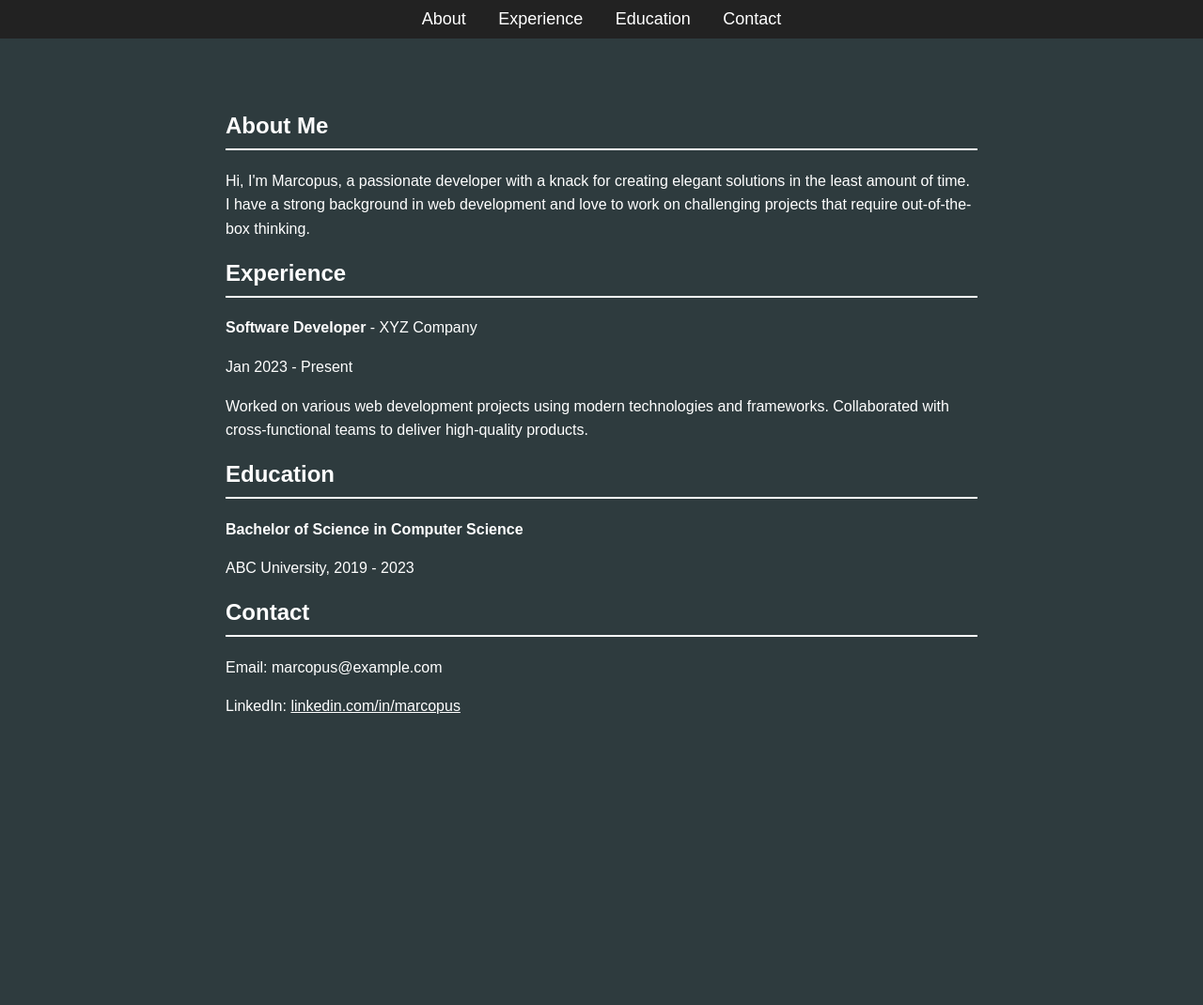
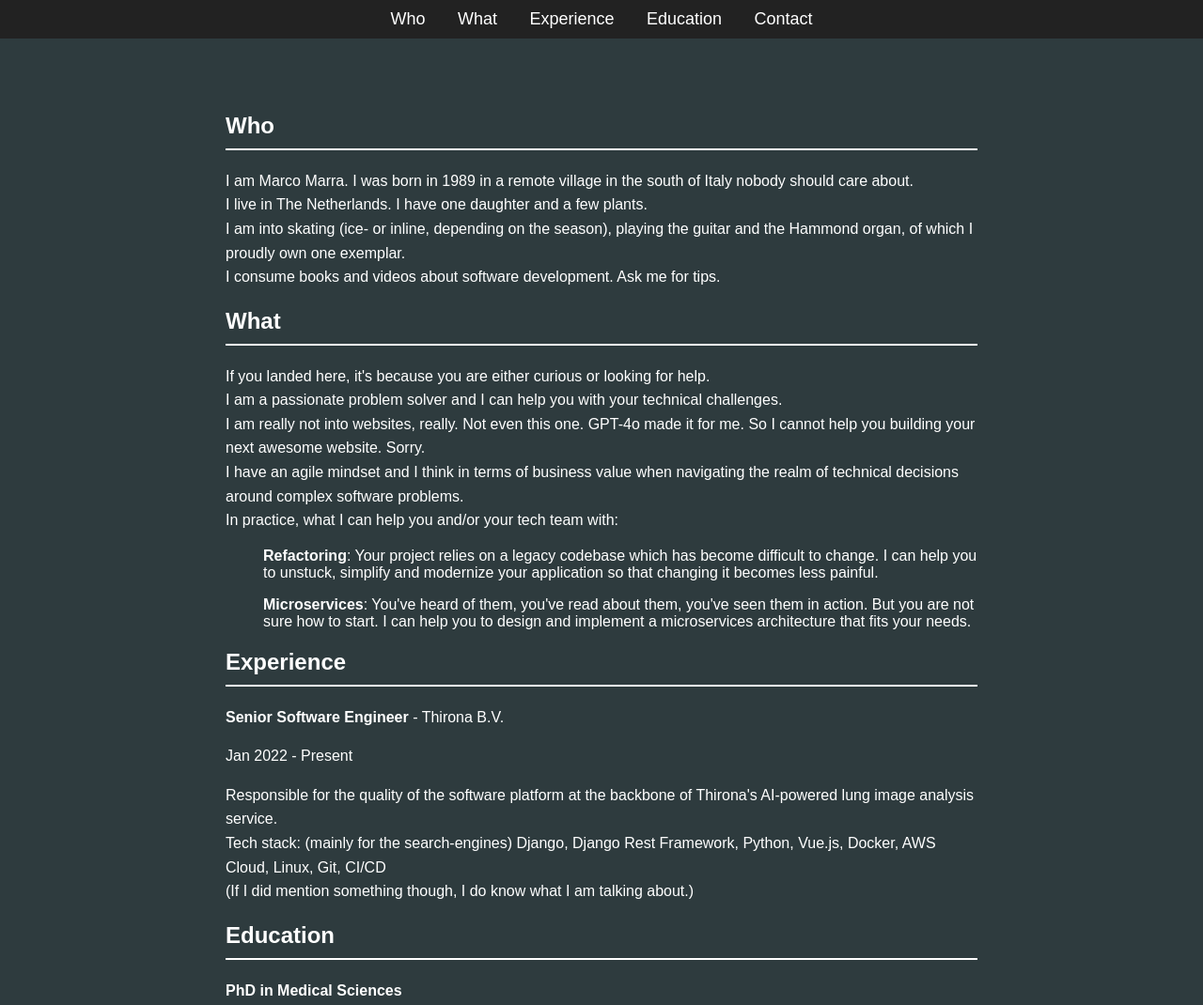
Before and after one commit to marcopus/test-resume, a plain HTML site: page index.html in a window 1280 px wide. Shown: the top 1070 px of the page at 94% size. Before the commit the page ends 841 px from the top, so only its background shows below. Drawn offline with Linux system fonts and the light colour scheme.

Commit message:
Add more about what I do.

```diff
--- a/index.html
+++ b/index.html
@@ -3,36 +3,74 @@
 <head>
     <meta charset="UTF-8">
     <meta name="viewport" content="width=device-width, initial-scale=1.0">
-    <title>marcopus</title>
+    <title>Marco Marra</title>
     <link rel="stylesheet" href="styles.css"> <!-- Link to the external CSS file -->
 </head>
 <body>
     <div class="header">
-        <a href="#about">About</a>
+        <a href="#who">Who</a>
+        <a href="#what">What</a>
         <a href="#experience">Experience</a>
         <a href="#education">Education</a>
         <a href="#contact">Contact</a>
     </div>
     <div class="container">
-        <section id="about">
-            <h1>About Me</h1>
-            <p>Hi, I'm Marcopus, a passionate developer with a knack for creating elegant solutions in the least amount of time. I have a strong background in web development and love to work on challenging projects that require out-of-the-box thinking.</p>
+        <section id="who">
+            <h1>Who</h1>
+            <p>
+                I am Marco Marra. I was born in 1989 in a remote village in the south of Italy nobody should care about.
+                <br>I live in The Netherlands. I have one daughter and a few plants.
+                <br>
+                I am into skating (ice- or inline, depending on the season), playing the guitar and the Hammond organ, of which I proudly own one exemplar.
+                <br>
+                I consume books and videos about software development. Ask me for tips.
+            </p>
+        </section>
+        <section id="what">
+            <h1>What</h1>
+            <p>
+                If you landed here, it's because you are either curious or looking for help.
+                <br>
+                I am a passionate problem solver and I can help you with your technical challenges.
+                <br>
+                I am really not into websites, really. Not even this one. GPT-4o made it for me. So I cannot help you building your next awesome website. Sorry.
+                <br>
+                I have an agile mindset and I think in terms of business value when navigating the realm of technical decisions around complex software problems.
+                <br>
+                In practice, what I can help you and/or your tech team with:
+                <ul><strong>Refactoring</strong>:
+                    Your project relies on a legacy codebase which has become difficult to change. I can help you to unstuck, simplify and modernize your application so that changing it becomes less painful.
+                </ul>
+                <ul><strong>Microservices</strong>:
+                    You've heard of them, you've read about them, you've seen them in action. But you are not sure how to start. I can help you to design and implement a microservices architecture that fits your needs.
+                </ul>
+                <ul><strong></strong></ul>
+            </p>
         </section>
         <section id="experience">
             <h2>Experience</h2>
-            <p><strong>Software Developer</strong> - XYZ Company</p>
-            <p>Jan 2023 - Present</p>
-            <p>Worked on various web development projects using modern technologies and frameworks. Collaborated with cross-functional teams to deliver high-quality products.</p>
+            <p><strong>Senior Software Engineer</strong> - Thirona B.V.</p>
+            <p>Jan 2022 - Present</p>
+            <p>
+                Responsible for the quality of the software platform at the
+                backbone of Thirona's AI-powered lung image analysis service.
+                <br>
+                Tech stack: (mainly for the search-engines) Django, Django Rest Framework, Python, Vue.js, Docker, AWS Cloud, Linux, Git, CI/CD
+                <br>(If I did mention something though, I do know what I am talking about.)
+
+            </p>
         </section>
         <section id="education">
             <h2>Education</h2>
-            <p><strong>Bachelor of Science in Computer Science</strong></p>
-            <p>ABC University, 2019 - 2023</p>
+            <p><strong>PhD in Medical Sciences</strong></p>
+            <p>Radboud University, Nijmegen, 2019</p>
+            <p><strong>Master of Science in Biomedical Engineering</strong></p>
+            <p>Politecnico di Torino, 2013</p>
         </section>
         <section id="contact">
             <h2>Contact</h2>
-            <p>Email: marcopus@example.com</p>
-            <p>LinkedIn: <a href="https://www.linkedin.com/in/marcopus" style="color: white;">linkedin.com/in/marcopus</a></p>
+            <p>Email: mamarra@outlook.com</p>
+            <!-- <p>LinkedIn: <a href="https://www.linkedin.com/in/marcoamarra/" style="color: white;">linkedin.com/in/marcoamarra</a></p> -->
         </section>
     </div>
 </body>
```
